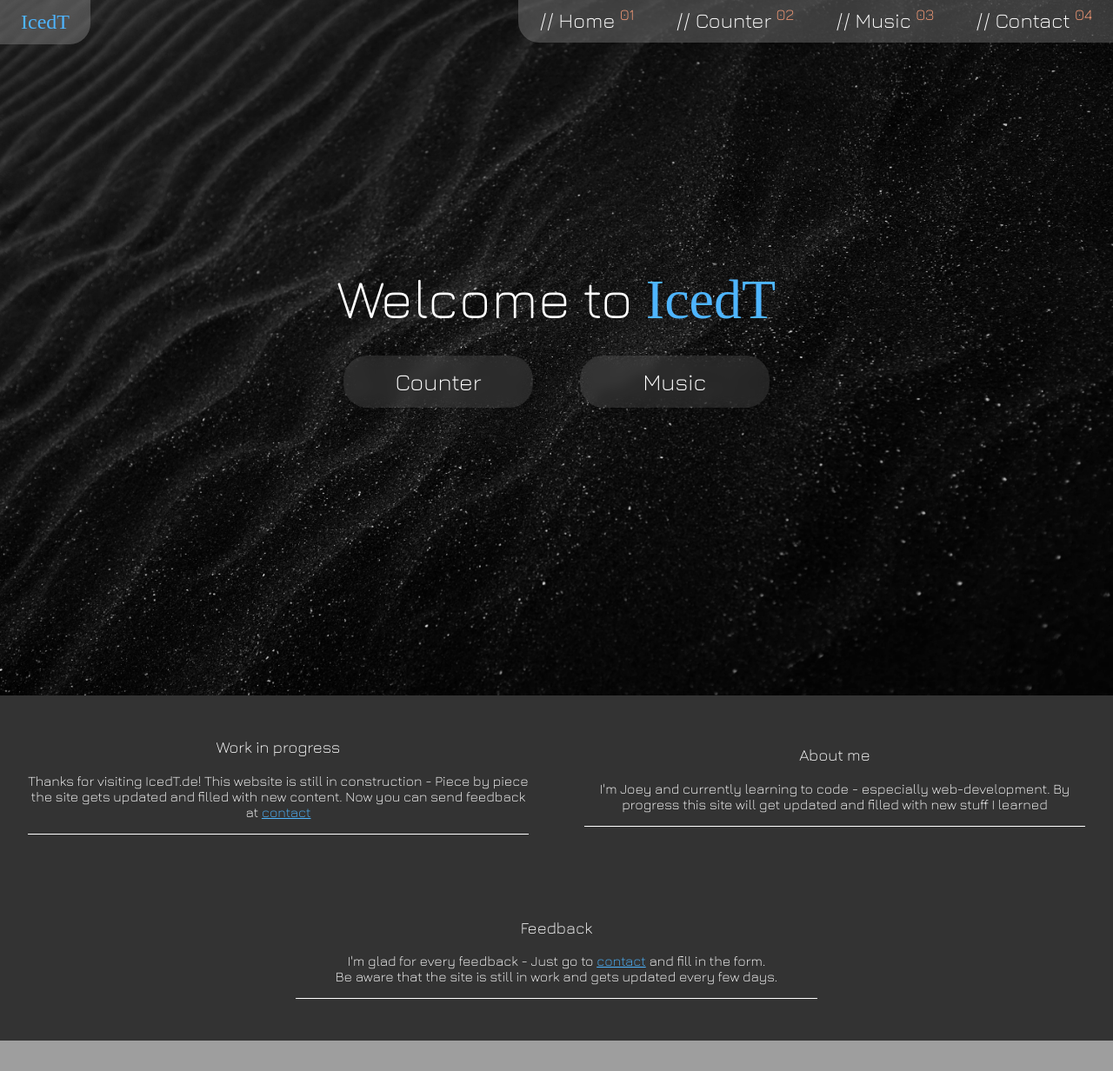
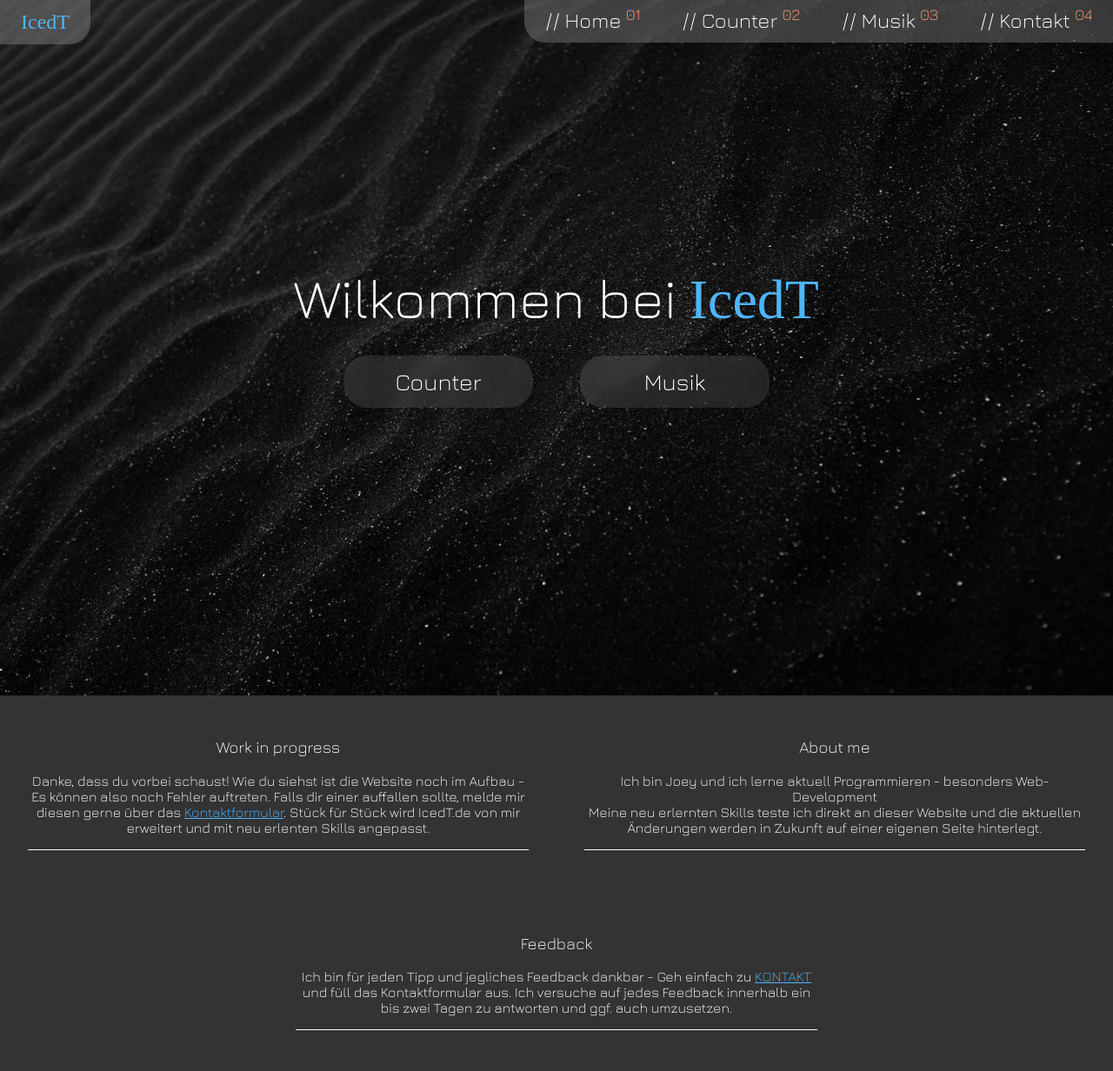
Before and after one commit to joeymichalik/icedt.de, a PHP site: page / in a window 1280 px wide. Shown: the top 1232 px of the page at 87% size. Run offline with PHP 8.4, Linux system fonts and the light colour scheme; some web fonts are replaced; grey boxes are pictures that could not be loaded.

Commit message:
Translated to German

```diff
--- a/01_pages/counter/counter.html
+++ b/01_pages/counter/counter.html
@@ -6,7 +6,7 @@
         <meta http-equiv="X-UA-Compatible" content="IE=edge">
         <meta name="viewport" content="width=device-width, initial-scale=1.0">
 
-        <title>IcedT - Home</title>
+        <title>IcedT - Counter</title>
         <link rel="stylesheet" href="/stylesheet.css">
         <link rel="stylesheet" href="/01_pages/counter/stylesheet-counter.css">
         <link rel="icon" href="/03_assets/pictures/[0] icon.png icon.png">
@@ -33,8 +33,8 @@
             <ul data-visible="false" class="primary-navbar">
                 <li><a href="/index.html">// Home <sup>01</sup></a></li>
                 <li><a href="/01_pages/counter/counter.html">// Counter <sup>02</sup></a></li>
-                <li><a href="/01_pages/music/music.html">// Music <sup>03</sup></a></li>
-                <li><a href="/01_pages/contact/contact.html">// Contact <sup>04</sup></a></li>
+                <li><a href="/01_pages/music/music.html">// Musik <sup>03</sup></a></li>
+                <li><a href="/01_pages/contact/contact.html">// Kontakt <sup>04</sup></a></li>
             </ul>
         </nav>
 
--- a/index.html
+++ b/index.html
@@ -41,19 +41,19 @@
             <ul data-visible="false" class="primary-navbar">
                 <li><a href="/index.html">// Home <sup>01</sup></a></li>
                 <li><a href="/01_pages/counter/counter.html">// Counter <sup>02</sup></a></li>
-                <li><a href="/01_pages/music/music.html">// Music <sup>03</sup></a></li>
-                <li><a href="/01_pages/contact/contact.html">// Contact <sup>04</sup></a></li>
+                <li><a href="/01_pages/music/music.html">// Musik <sup>03</sup></a></li>
+                <li><a href="/01_pages/contact/contact.html">// Kontakt <sup>04</sup></a></li>
             </ul>
         </nav>
 
 
 
         <div class="container">
-            <h1>Welcome to <span class="logo">IcedT</span></h1>
+            <h1>Wilkommen bei <span class="logo">IcedT</span></h1>
 
             <div class="buttons">
                 <form action="/01_pages/counter/counter.html"><button class="headerbutton">Counter</button></form>
-                <form action="/01_pages/music/music.html"><button class="headerbutton">Music</button></form>
+                <form action="/01_pages/music/music.html"><button class="headerbutton">Musik</button></form>
             </div>
 
         </div>
@@ -65,23 +65,26 @@
 
         <div class="box">
             <h3>Work in progress</h3>
-            <p>Thanks for visiting IcedT.de! This website is still in construction
-                - Piece by piece the site gets updated and filled with new content.
-                Now you can send feedback at <a href="/01_pages/contact/contact.html">contact</a></p>
+            <p>Danke, dass du vorbei schaust! Wie du siehst ist die Website noch im Aufbau -
+                Es können also noch Fehler auftreten. Falls dir einer auffallen sollte,
+                melde mir diesen gerne über das <a href="/01_pages/contact/contact.html">Kontaktformular</a>.
+                Stück für Stück wird IcedT.de von mir erweitert und mit neu erlenten Skills angepasst.</p>
             <div class="h-line"></div>
         </div>
 
         <div class="box">
             <h3>About me</h3>
-            <p>I'm Joey and currently learning to code - especially web-development.
-                By progress this site will get updated and filled with new stuff I learned</p>
+            <p>Ich bin Joey und ich lerne aktuell Programmieren - besonders Web-Development<br>
+            Meine neu erlernten Skills teste ich direkt an dieser Website
+            und die aktuellen Änderungen werden in Zukunft auf einer eigenen Seite hinterlegt.</p>
             <div class="h-line"></div>
         </div>
 
         <div class="box">
             <h3>Feedback</h3>
-            <p>I'm glad for every feedback - Just go to <a href="/01_pages/contact/contact.html">contact</a> and fill in the form.<br>
-            Be aware that the site is still in work and gets updated every few days.</p>
+            <p>Ich bin für jeden Tipp und jegliches Feedback dankbar -
+                Geh einfach zu <a href="/01_pages/contact/contact.html">KONTAKT</a> und füll das Kontaktformular aus.
+            Ich versuche auf jedes Feedback innerhalb ein bis zwei Tagen zu antworten und ggf. auch umzusetzen.</p>
             <div class="h-line"></div>
         </div>
 
@@ -160,7 +163,7 @@
                         Ein anderes Beispiel auf dieser Website ist das Kontakt-Formular:<br>
                         Dort werden, über PHP, die eingetragenen Daten aufgefangen und anschließen formatiert an ein bestimmtes Mailfach gesendet.
                         Sofern erfolgreich, wird anschließend die Seite umstrukturiert und der Eingang der Nachricht für den Client bestätigt.
-                        Probier es gerne mal aus ;) <a href="/01_pages/contact/contact.html">Contact</a></p>
+                        Probier es gerne mal aus ;) <a href="/01_pages/contact/contact.html">KONTAKT</a></p>
                 </div>
             </article>
         </div>
```
Also changed, not shown: 01_pages/contact/contact.html (+11 -11 lines), 01_pages/contact/contact.php (+4 -4 lines), 01_pages/music/music.html (+4 -4 lines).
